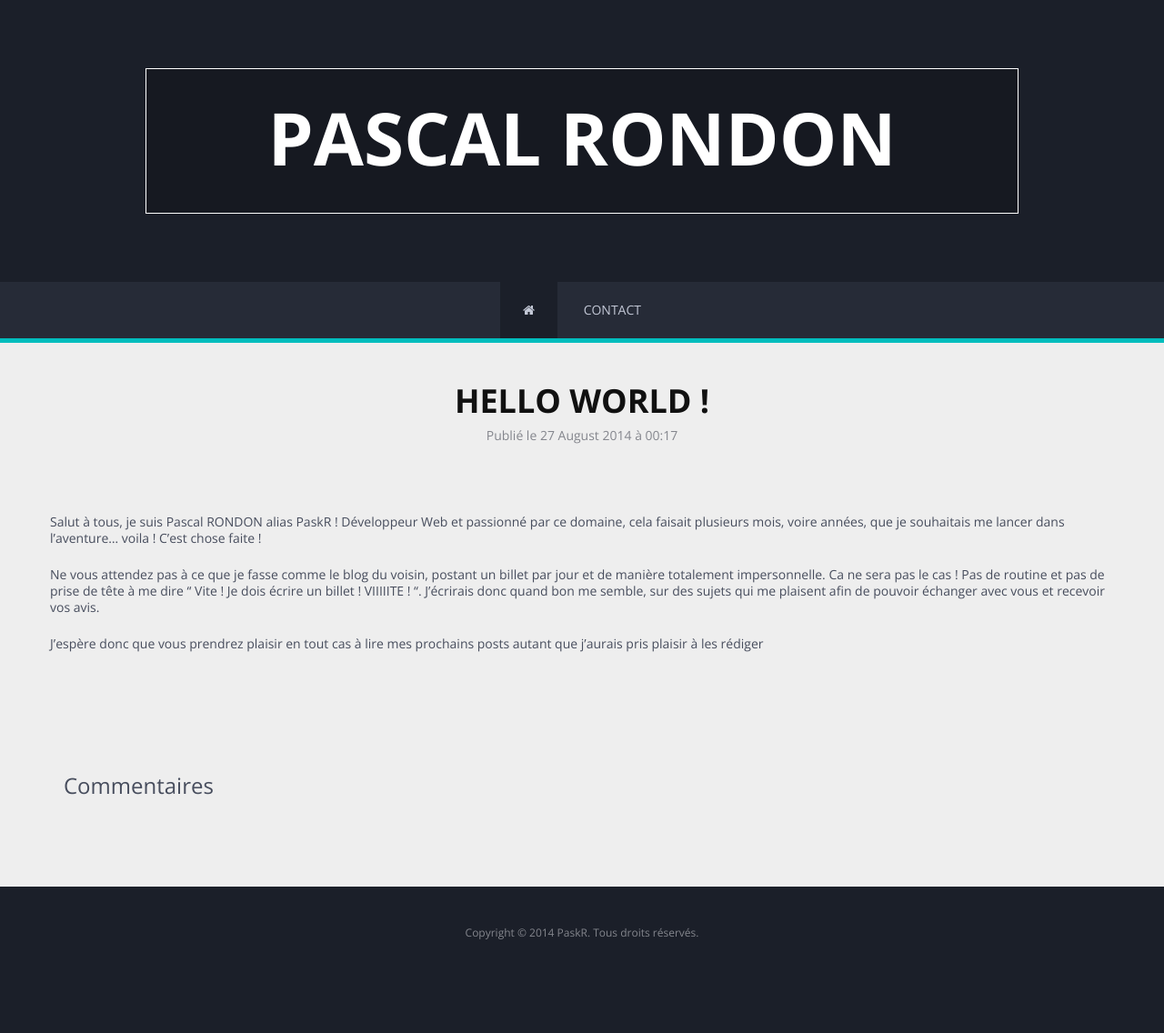
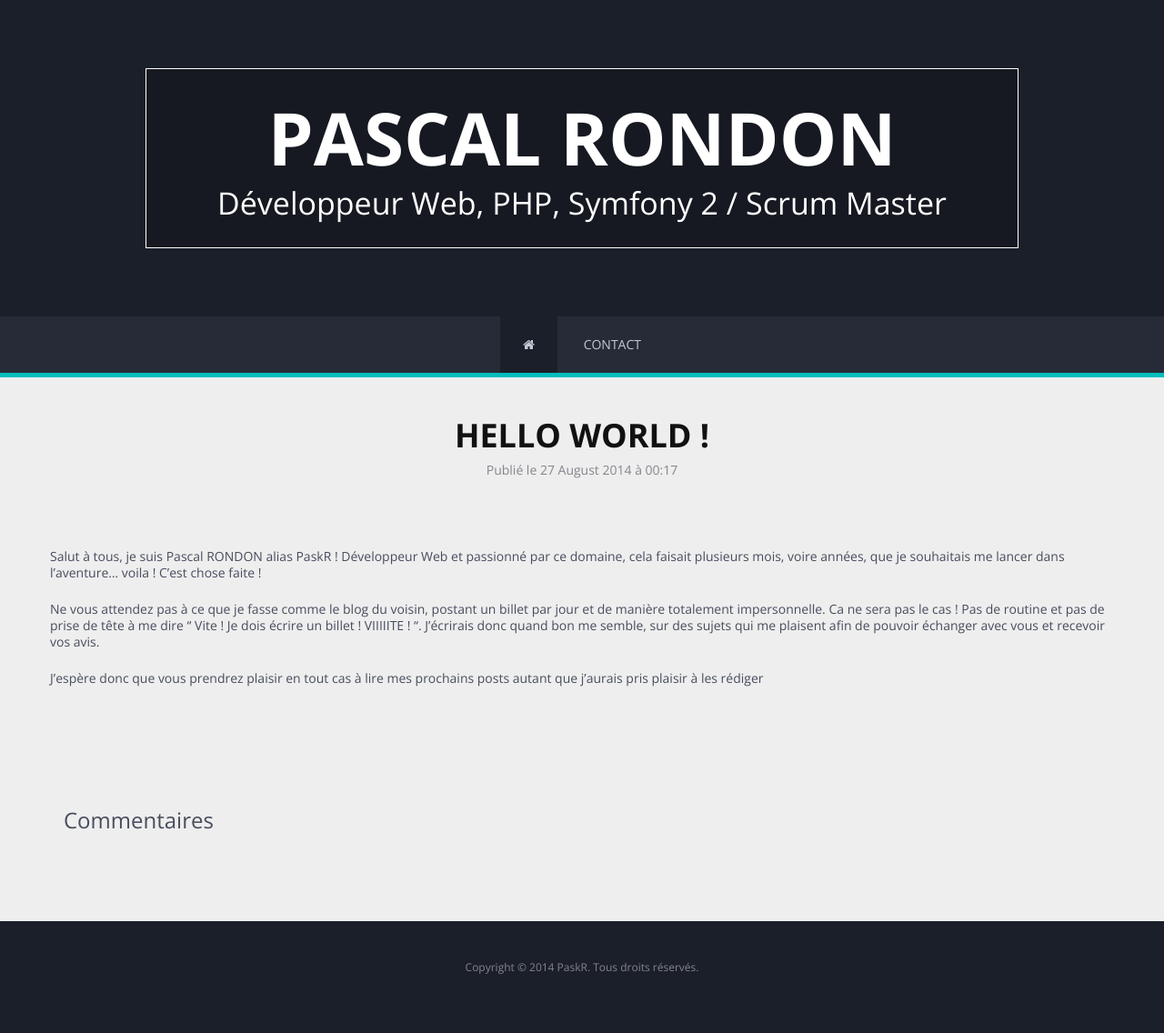
Before and after one commit to PaskR/PaskR.fr, a Jekyll site: the page built from _posts/2014-08-27-hello-world.markdown, in a window 1280 px wide. Shown: the whole page at 91% size. Built offline with Jekyll 4.4.1, drawn with Linux system fonts in a browser that asks for light colours; nearby versions of some CDN libraries; comment, search, counter and statistics services are not loaded; before the commit the page ends 1098 px from its top, so only the background shows below that.

Commit message:
Update _config.yml

```diff
--- a/_config.yml
+++ b/_config.yml
@@ -1,6 +1,6 @@
 # Site settings
 title: PaskR
-description: ""
+description: "Développeur Web, PHP, Symfony 2 / Scrum Master"
 baseurl: ""
 url: "http://www.paskr.fr"
 
```
